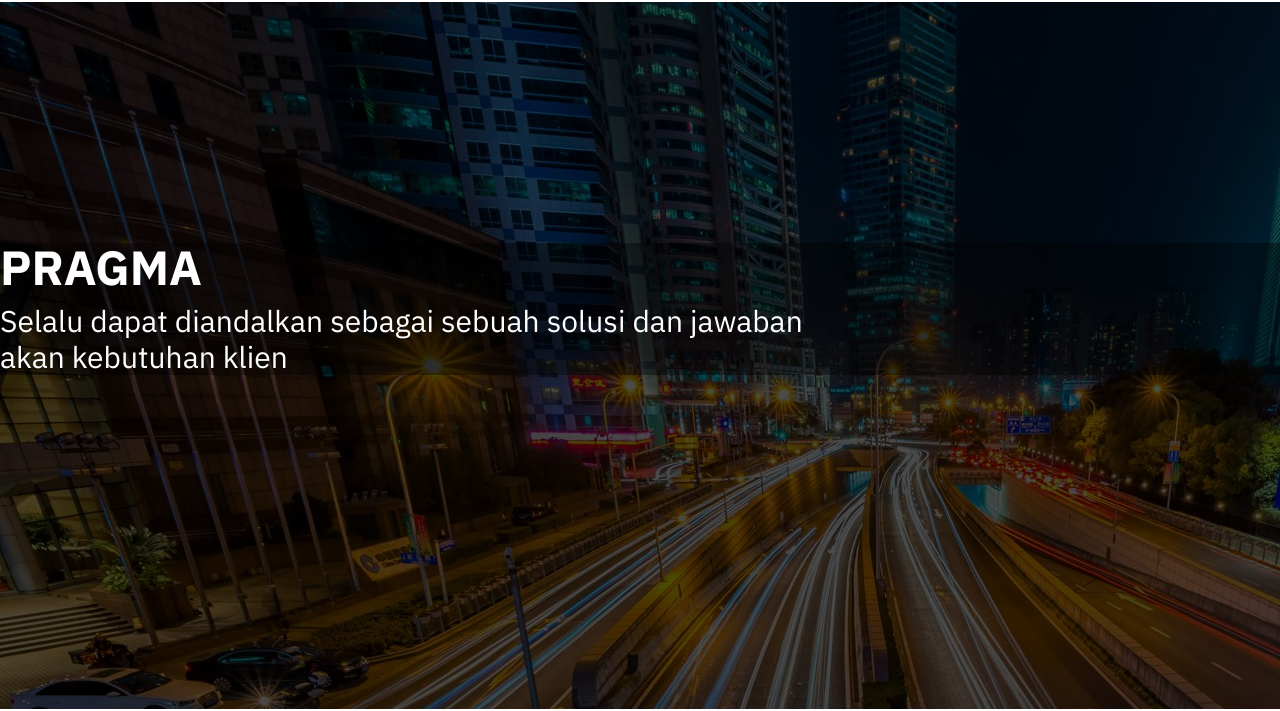
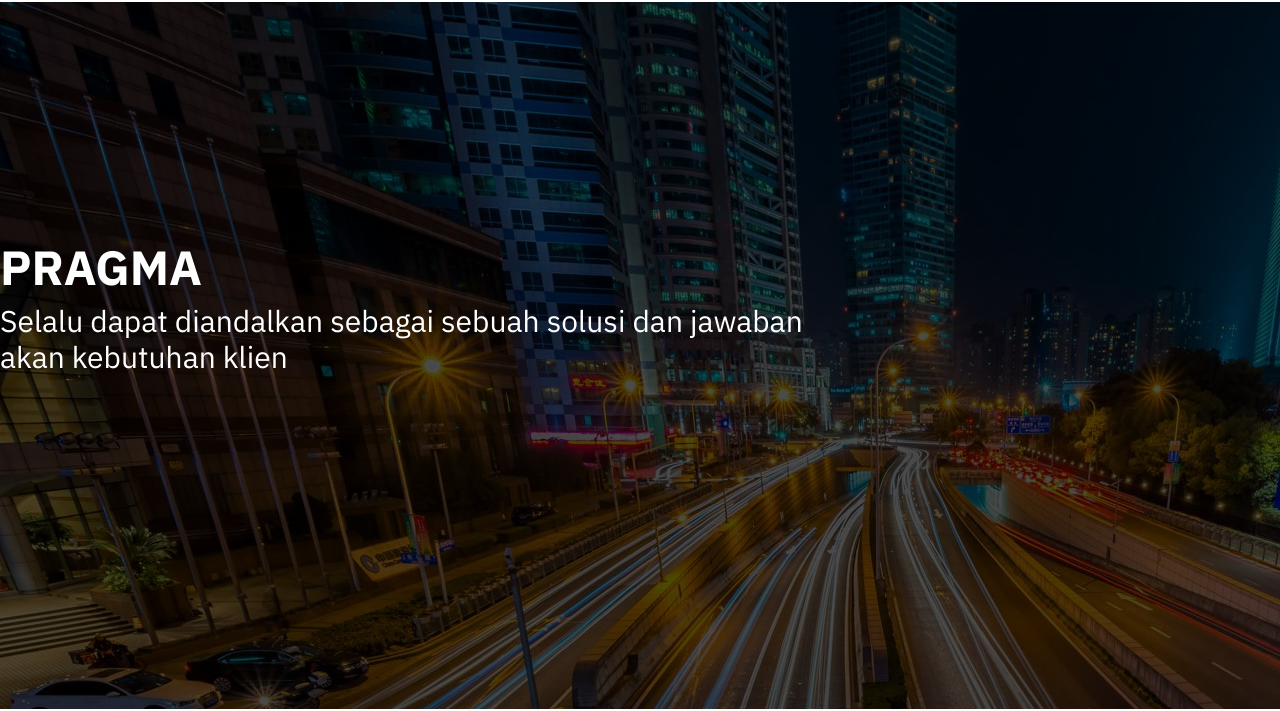
Before and after one commit to angavatar25/prasada-global-ultima-new, a plain HTML site: page index.html in a window 1280 px wide. Shown: the part 91-802 px from the top of the page. Drawn offline with nearby package versions, Linux system fonts and the light colour scheme.

Commit message:
chore: remove background header

```diff
--- a/style.css
+++ b/style.css
@@ -89,9 +89,3 @@
 .header {
   background: linear-gradient(rgba(0, 0, 0, 0.7), rgba(0, 0, 0, 0.7)), url('./src/images/pexels-peng-liu-45946-169677.jpg');
 }
-
-.header .header-content {
-  height: 100%;
-  width: 100%;
-  background-color: rgba(0, 0, 0, 0.4);
-}
```
